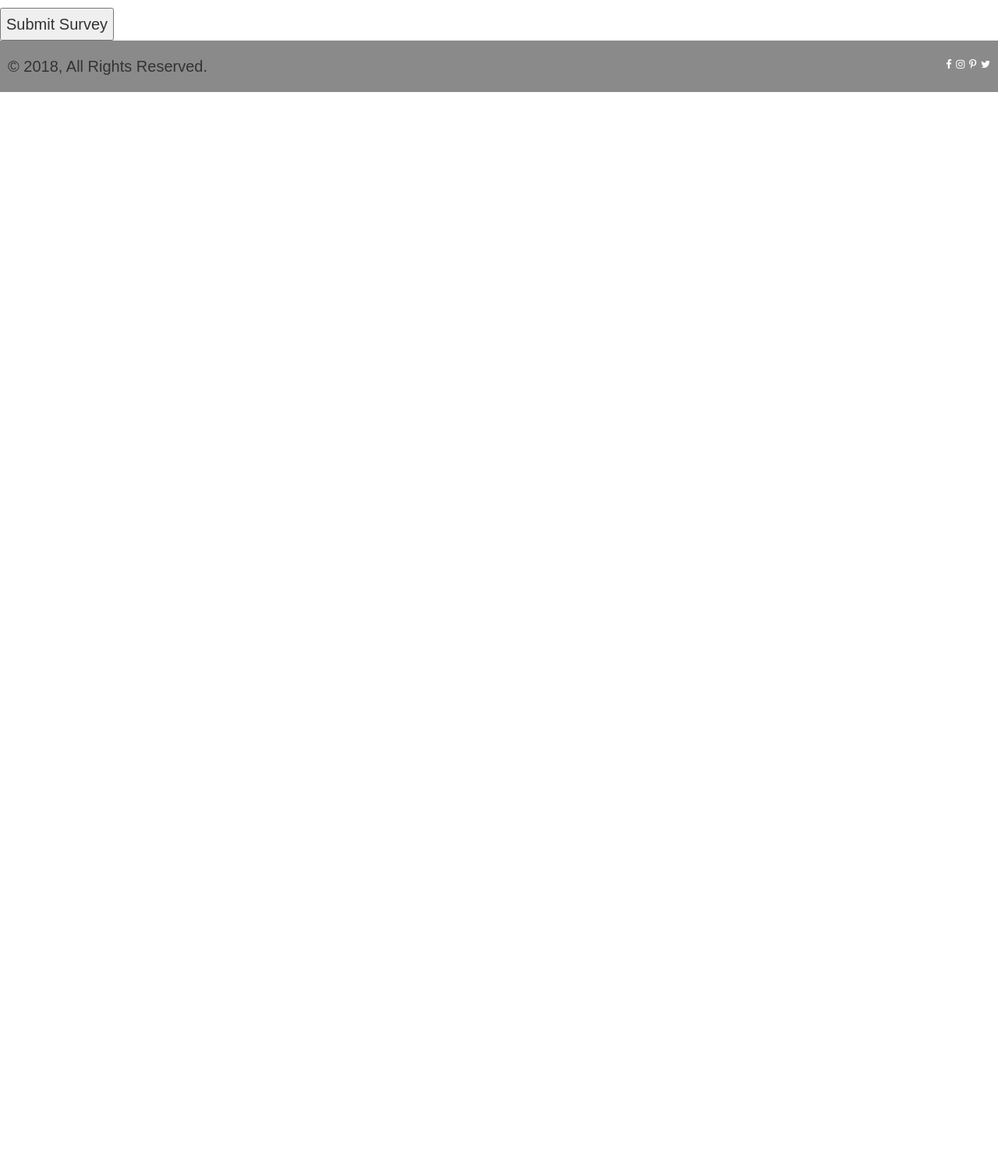
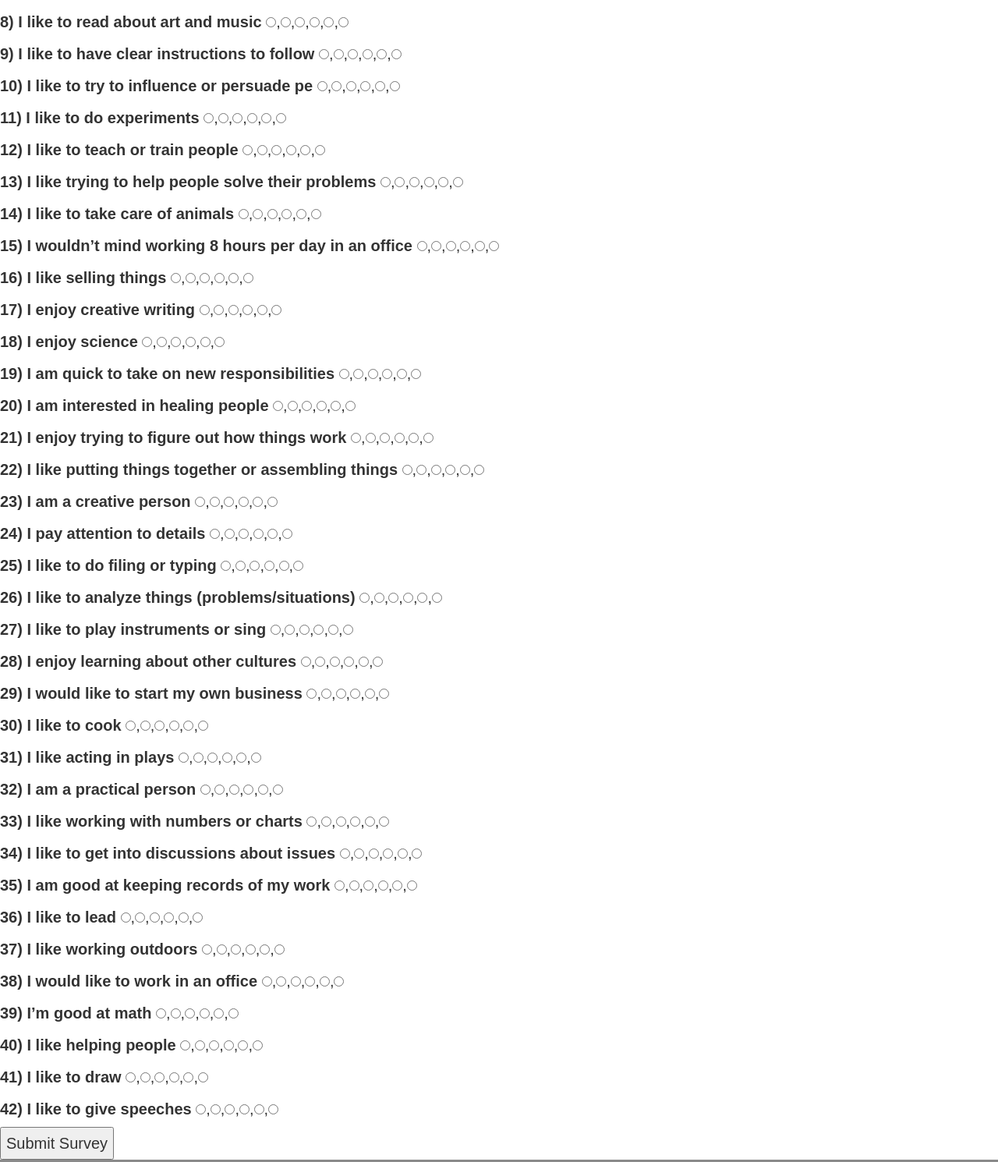
Before and after one commit to affan13/career-counseling, a plain HTML site: page survey.html in a window 1280 px wide. Shown: the part 584-2074 px from the top of the page at 78% size. Before the commit the page ends 800 px from the top, so only its background shows below. Drawn offline with Linux system fonts and the light colour scheme; no server answers.

Commit message:
questionairs

```diff
--- a/allFields.js
+++ b/allFields.js
@@ -122,6 +122,42 @@ var _questions = [
   { question: "I am an ambitious person, I set goals for myself", answer: "5" },
   { question: "I like to organize things, (files, desks/offices)", answer: "6" },
   { question: "I like to build things", answer: "1" },
+  { question: "I like to read about art and music", answer: "3" },
+  { question: "I like to have clear instructions to follow", answer: "6" },
+  { question: "I like to try to influence or persuade pe", answer: "5" },
+  { question: "I like to do experiments", answer: "2" },
+  { question: "I like to teach or train people", answer: "4" },
+  { question: "I like trying to help people solve their problems", answer: "4" },
+  { question: "I like to take care of animals", answer: "1" },
+  { question: "I wouldn’t mind working 8 hours per day in an office", answer: "6" },
+  { question: "I like selling things", answer: "5" },
+  { question: "I enjoy creative writing", answer: "3" },
+  { question: "I enjoy science", answer: "2" },
+  { question: "I am quick to take on new responsibilities", answer: "5" },
+  { question: "I am interested in healing people", answer: "4" },
+  { question: "I enjoy trying to figure out how things work", answer: "2" },
+  { question: "I like putting things together or assembling things", answer: "1" },
+  { question: "I am a creative person", answer: "3" },
+  { question: "I pay attention to details", answer: "6" },
+  { question: "I like to do filing or typing", answer: "6" },
+  { question: "I like to analyze things (problems/situations)", answer: "2" },
+  { question: "I like to play instruments or sing", answer: "3" },
+  { question: "I enjoy learning about other cultures", answer: "4" },
+  { question: "I would like to start my own business", answer: "5" },
+  { question: "I like to cook", answer: "1" },
+  { question: "I like acting in plays", answer: "3" },
+  { question: "I am a practical person", answer: "1" },
+  { question: "I like working with numbers or charts", answer: "2" },
+  { question: "I like to get into discussions about issues", answer: "4" },
+  { question: "I am good at keeping records of my work", answer: "6" },
+  { question: "I like to lead", answer: "5" },
+  { question: "I like working outdoors", answer: "1" },
+  { question: "I would like to work in an office", answer: "6" },
+  { question: "I’m good at math", answer: "2" },
+  { question: "I like helping people", answer: "4" },
+  { question: "I like to draw", answer: "3" },
+  { question: "I like to give speeches", answer: "5" },
+
 ];
 
 var _options = {
```
Also changed, not shown: sign-up.html (+2 -0 lines).
